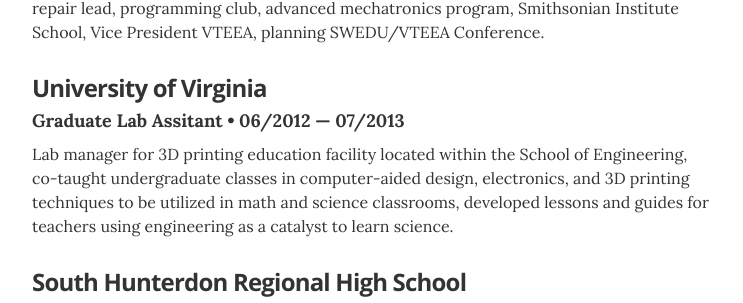
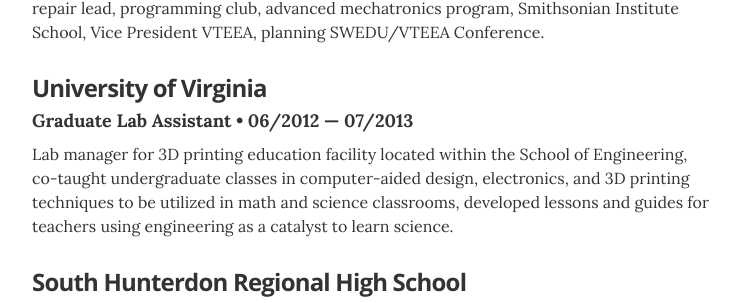
Before and after one commit to eabredder/eabredder.github.io, a Jekyll site: the page built from index.html, in a window 1280 px wide and 900 px high, scrolled down 980 px. Shown: the part 151-454 px from the top of the window, without its empty margins (268-1011 px from the left). Built offline with Jekyll 4.4.1, drawn with Linux system fonts in a browser that asks for light colours.

Commit message:
Update resume.html

```diff
--- a/_layouts/resume.html
+++ b/_layouts/resume.html
@@ -110,7 +110,7 @@
                 <!-- another resume item -->
         <div class="resume-item" itemscope itemprop="worksFor" itemtype="http://schema.org/Organization">
           <h3 class="resume-item-title" itemprop="name">University of Virginia</h3>
-          <h4 class="resume-item-details" itemprop="description">Graduate Lab Assitant &bull; 06/2012 &mdash; 07/2013</h4>
+          <h4 class="resume-item-details" itemprop="description">Graduate Lab Assistant &bull; 06/2012 &mdash; 07/2013</h4>
           <p class="resume-item-copy">Lab manager for 3D printing education facility located within the School of Engineering, co-taught undergraduate classes in computer-aided design, electronics, and 3D printing techniques to be utilized in math and science classrooms, developed lessons and guides for teachers using engineering as a catalyst to learn science.</p>
 
         </div><!-- end of resume-item -->
```
